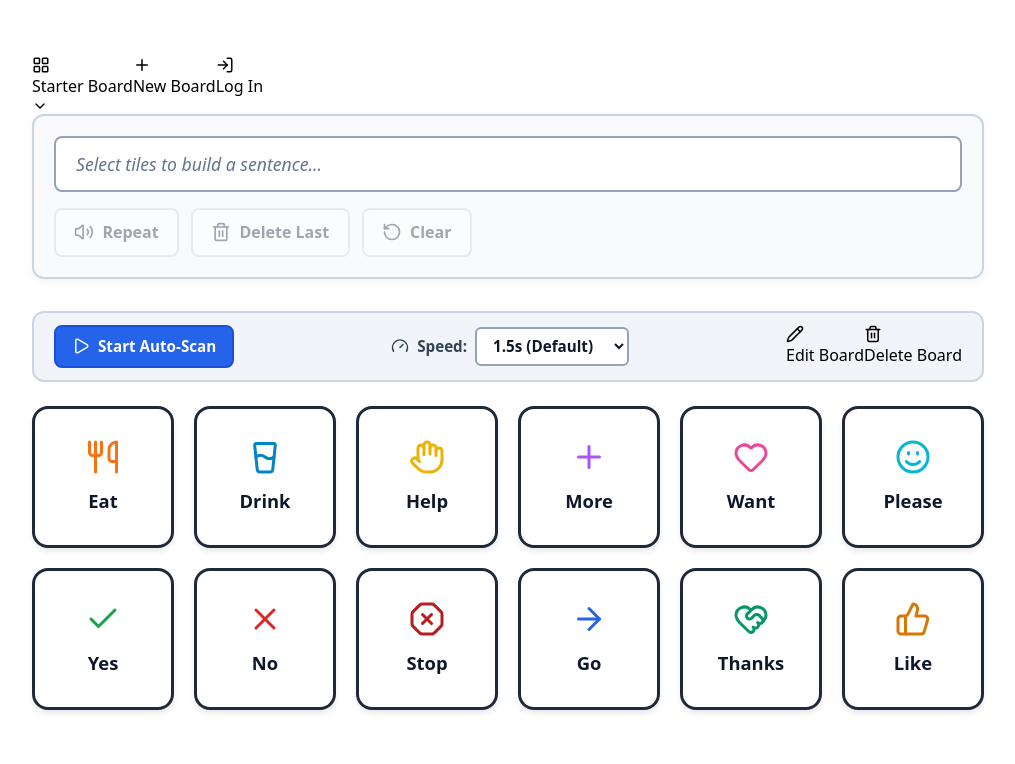
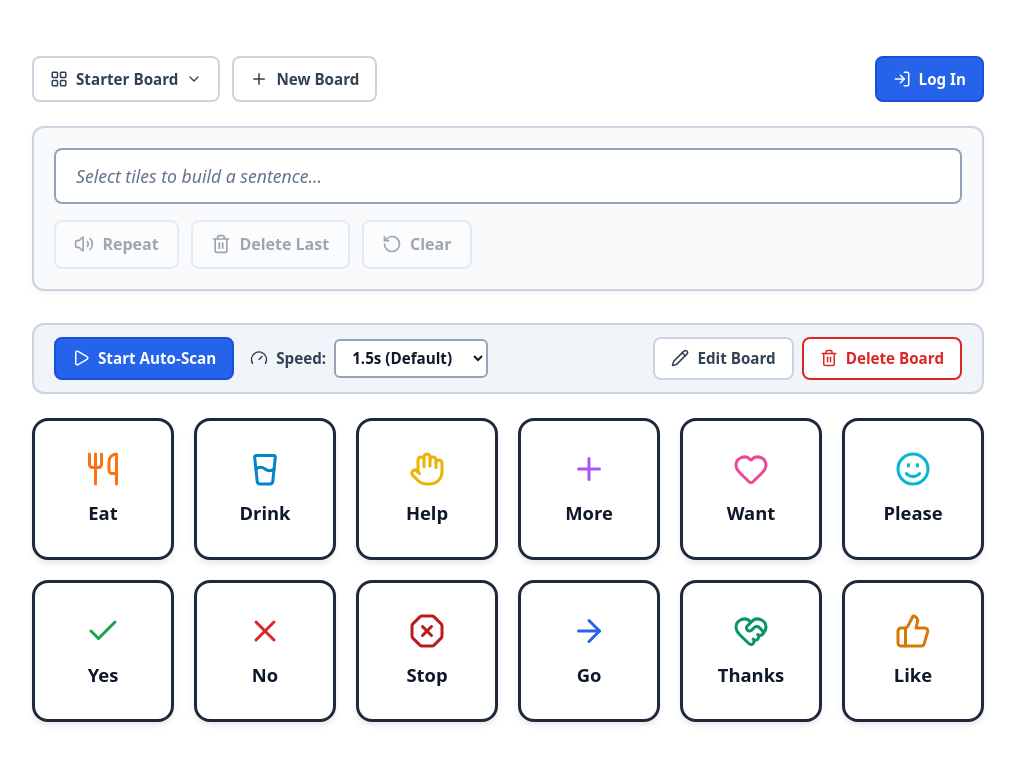
Before and after one commit to matanatkhalil/access-forge, a React (Vite) app in the folder client/: page /aac-board in a window 1280 px wide. Shown: the top 764 px of the page, without its empty margins (132-1147 px from the left). Built offline with nearby package versions, Linux system fonts and the light colour scheme.

Commit message:
style(aac-board): add button styling for header nav and board action controls

```diff
--- a/client/src/tools/aac-board/AACBoard.css
+++ b/client/src/tools/aac-board/AACBoard.css
@@ -249,3 +249,139 @@
   z-index: 10;
   box-shadow: 0 10px 20px -3px rgba(0, 0, 0, 0.25);
 }
+
+.scan-controls-group {
+  display: flex;
+  align-items: center;
+  gap: 1rem;
+  flex-wrap: wrap;
+}
+
+.header-section {
+  display: flex;
+  align-items: center;
+  gap: 0.75rem;
+  margin-bottom: 1.5rem;
+  flex-wrap: wrap;
+}
+
+.board-options,
+.board-creation,
+.user-profile-btn,
+.login-btn {
+  display: inline-flex;
+  align-items: center;
+  gap: 0.5rem;
+  padding: 0.6rem 1rem;
+  font-size: 0.95rem;
+  font-weight: 600;
+  border-radius: 8px;
+  cursor: pointer;
+  transition: all 0.15s ease-in-out;
+}
+
+.board-options,
+.board-creation,
+.user-profile-btn {
+  color: #334155;
+  background-color: #ffffff;
+  border: 2px solid #cbd5e1;
+}
+
+.board-options:hover,
+.board-creation:hover,
+.user-profile-btn:hover {
+  background-color: #f1f5f9;
+  border-color: #94a3b8;
+}
+
+.login-btn {
+  color: #ffffff;
+  background-color: #2563eb;
+  border: 2px solid #1d4ed8;
+  margin-left: auto;
+}
+
+.login-btn:hover {
+  background-color: #1d4ed8;
+}
+
+.board-options:focus-visible,
+.board-creation:focus-visible,
+.user-profile-btn:focus-visible,
+.login-btn:focus-visible {
+  outline: 3px solid #2563eb;
+  outline-offset: 2px;
+}
+
+.builder-active-actions,
+.board-action-btns {
+  display: flex;
+  gap: 0.5rem;
+}
+
+.copy-btn,
+.save-btn,
+.cancel-btn,
+.edit-btn,
+.delete-board-btn {
+  display: inline-flex;
+  align-items: center;
+  gap: 0.5rem;
+  padding: 0.5rem 1rem;
+  font-size: 0.95rem;
+  font-weight: 600;
+  border-radius: 8px;
+  cursor: pointer;
+  background-color: #ffffff;
+  transition: all 0.15s ease-in-out;
+}
+
+.copy-btn,
+.edit-btn,
+.cancel-btn {
+  color: #334155;
+  border: 2px solid #cbd5e1;
+}
+
+.copy-btn:hover,
+.edit-btn:hover,
+.cancel-btn:hover {
+  background-color: #f1f5f9;
+  border-color: #94a3b8;
+}
+
+.save-btn {
+  color: #11833b;
+  border: 2px solid #108f3f;
+}
+
+.save-btn:hover {
+  background-color: #dcfce7;
+}
+
+.delete-board-btn {
+  color: #dc2626;
+  border: 2px solid #dc2626;
+}
+
+.delete-board-btn:hover {
+  background-color: #fee2e2;
+}
+
+.copy-btn:focus-visible,
+.cancel-btn:focus-visible,
+.edit-btn:focus-visible {
+  outline: 3px solid #2563eb;
+  outline-offset: 2px;
+}
+
+.save-btn:focus-visible {
+  outline: 3px solid #16a34a;
+  outline-offset: 2px;
+}
+
+.delete-board-btn:focus-visible {
+  outline: 3px solid #dc2626;
+  outline-offset: 2px;
+}
--- a/client/src/tools/aac-board/AACBoard.jsx
+++ b/client/src/tools/aac-board/AACBoard.jsx
@@ -195,6 +195,7 @@ const AACBoard = () => {
 
       {/* Switch Access & Scanning Toolbar */}
       <div className="scanner-toolbar">
+        <div className="scan-controls-group">
           <button
             type="button"
             className={`scan-toggle-btn ${isScanning ? 'active' : ''}`}
@@ -217,6 +218,7 @@ const AACBoard = () => {
               <option value={1500}>1.5s (Default)</option>
               <option value={1000}>1.0s (Fast)</option>
             </select>
+          </div>
         </div>
 
         {board.isDefault ? (
```
Lines whose indentation alone changed are shown as unchanged.
